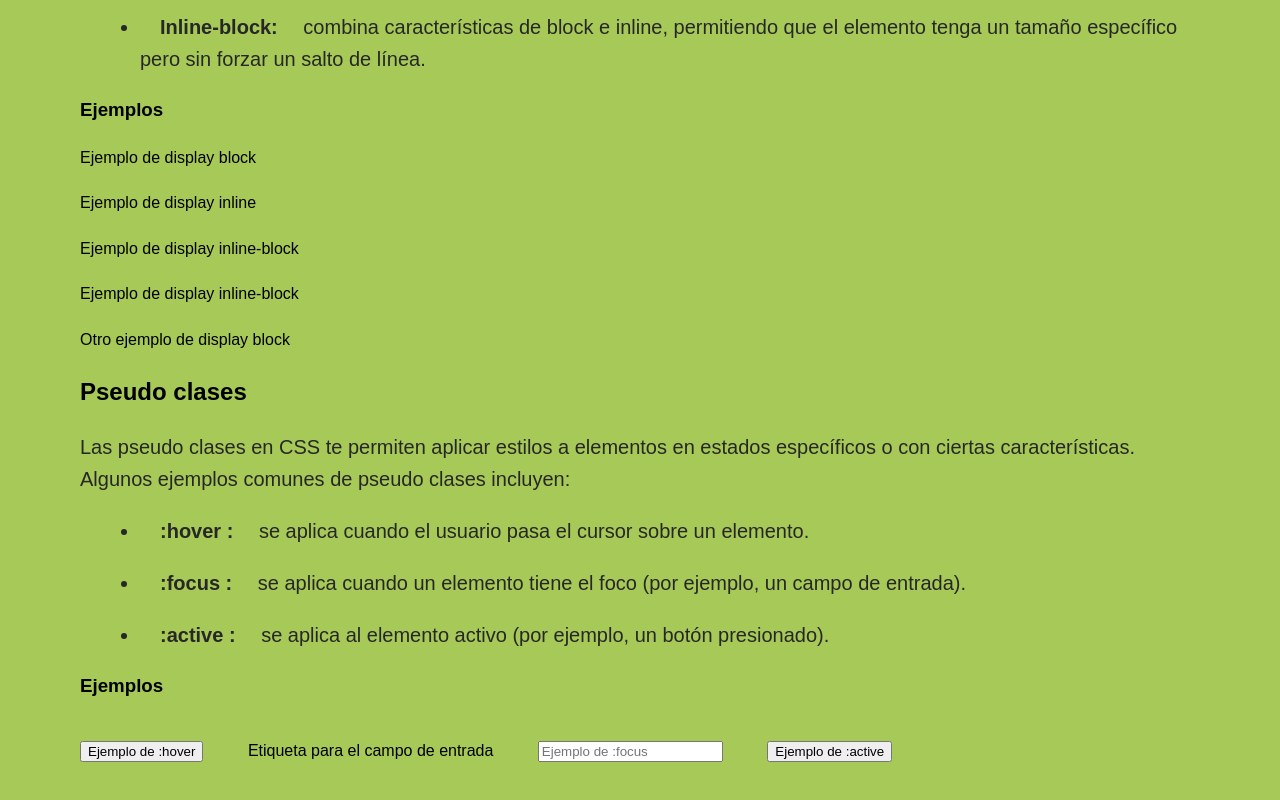
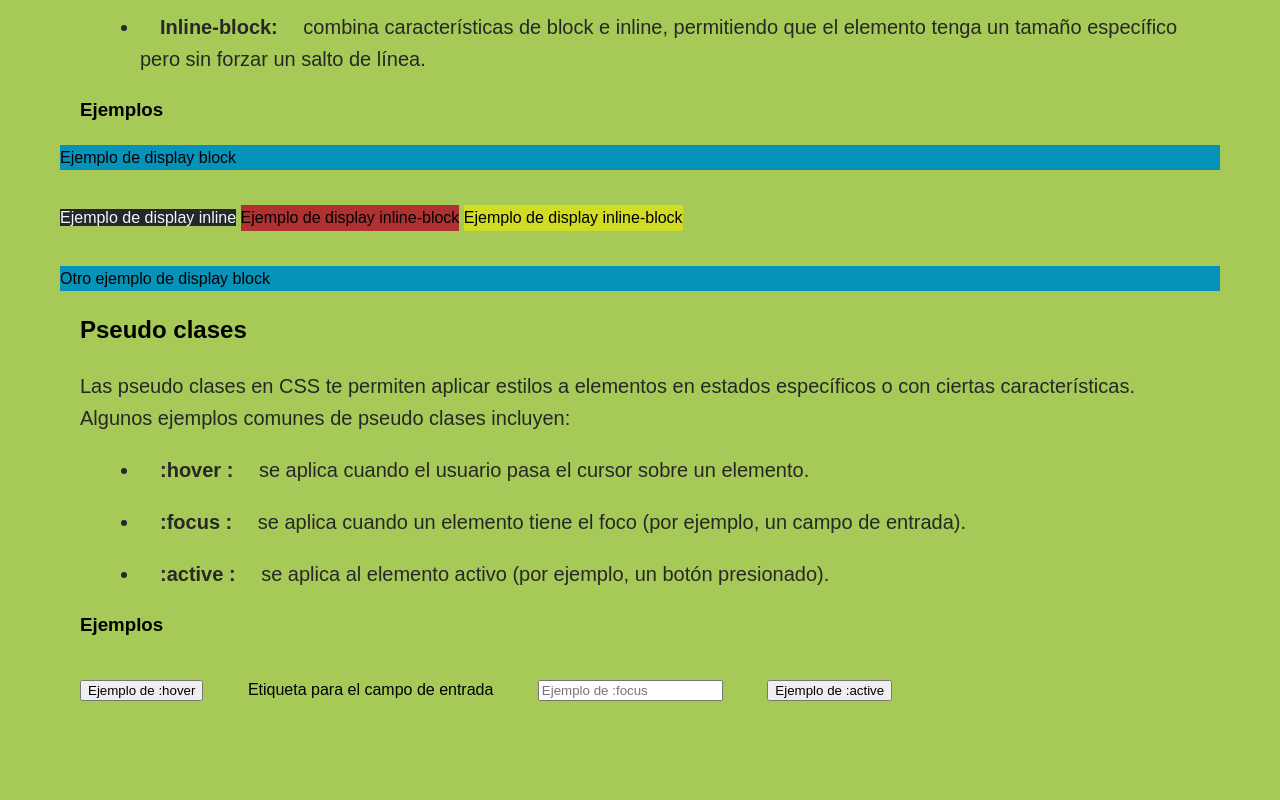
Before and after one commit to LilianaSibajaHdz/M2_Introducci-n-CSS, a plain HTML site: page index.html in a window 1280 px wide. Shown: the part 1508-2308 px from the top of the page. After the commit the page ends 2269 px from the top, so only its background shows below. Drawn offline with Linux system fonts and the light colour scheme.

Commit message:
FEAT:  Se agrega estructura con bloques css en el archivo styes.css

```diff
--- a/css/styles.css
+++ b/css/styles.css
@@ -43,3 +43,28 @@ p, li{
     color: #272727;
     font-size: 20px;
 }
+
+.display_block{
+    margin: 10px 0 10px 0;
+    display: block;
+    background-color: #0693ba;
+}
+
+.display_inline{
+    margin: 25px 0 25px 0;
+    display: inline;
+    background-color: #272727;
+    color: aliceblue;
+}
+
+.display_inline_block{
+    margin: 25px 0 25px 0;
+    display: inline-block;
+    background-color: #af3131;
+}
+
+.display_inline_block_2{
+    margin: 25px 0 25px 0;
+    display: inline-block;
+    background-color: #d3dc24;
+}
```
Also changed, not shown: index.html (+1 -1 lines).
